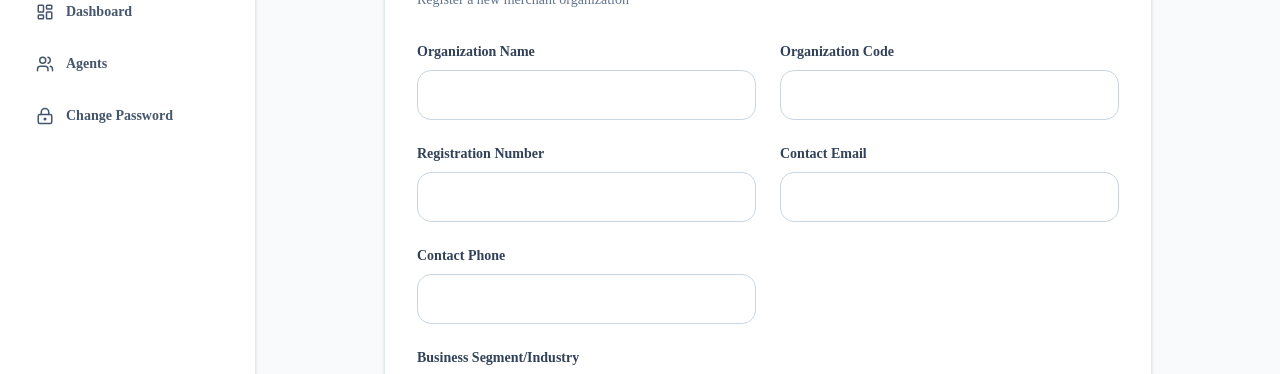
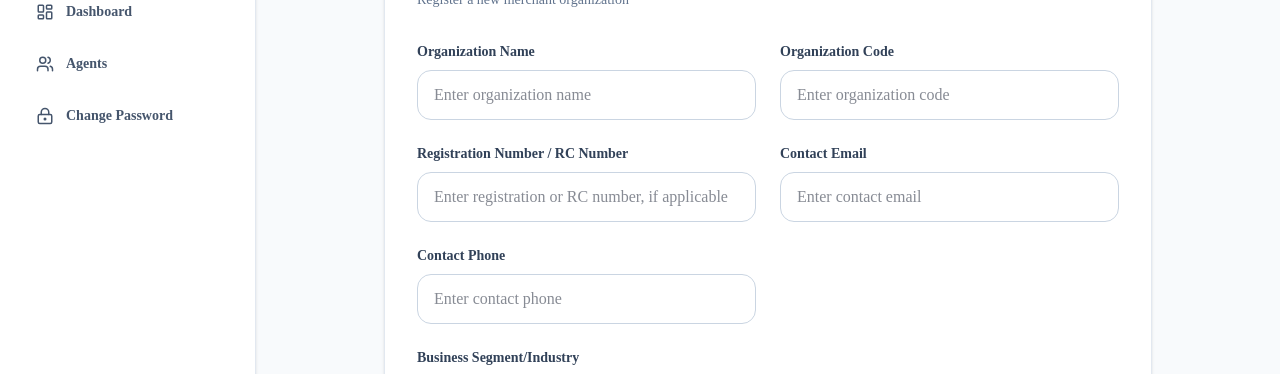
Before and after one commit to Defender007/pos_agent_api_client, a Next.js app: page /organizations/new in a window 1280 px wide. Shown: the part 212-586 px from the top of the page. Built offline with nearby package versions, Linux system fonts and the light colour scheme; no server answers.

Commit message:
make RC number optional for standard organisation

```diff
--- a/src/app/(dashboard)/organizations/[id]/page.tsx
+++ b/src/app/(dashboard)/organizations/[id]/page.tsx
@@ -96,7 +96,7 @@ export default async function OrganizationDetailPage({ params }: Props) {
             </p>
 
             <p>
-              <strong>Registration Number:</strong>{" "}
+              <strong>Registration Number / RC Number:</strong>{" "}
               {organization.registration_number || "—"}
             </p>
 
--- a/src/app/(dashboard)/organizations/new/page.tsx
+++ b/src/app/(dashboard)/organizations/new/page.tsx
@@ -38,6 +38,9 @@ export default function NewOrganizationPage() {
           const businessSegmentOther = String(
             formData.get("business_segment_other") || "",
           ).trim();
+          const registrationNumber = String(
+            formData.get("registration_number") || "",
+          ).trim();
 
           if (businessSegment === "others" && !businessSegmentOther) {
             toast.error("Please specify the other business industry.");
@@ -49,9 +52,7 @@ export default function NewOrganizationPage() {
             await createOrganization({
               name: String(formData.get("name")),
               code: String(formData.get("code") || ""),
-              registration_number: String(
-                formData.get("registration_number") || "",
-              ),
+              registration_number: registrationNumber || null,
               contact_email: String(formData.get("contact_email") || ""),
               contact_phone: String(formData.get("contact_phone") || ""),
               address: String(formData.get("address") || ""),
@@ -76,12 +77,16 @@ export default function NewOrganizationPage() {
         }}
       >
         {[
-          ["name", "Organization Name"],
-          ["code", "Organization Code"],
-          ["registration_number", "Registration Number"],
-          ["contact_email", "Contact Email"],
-          ["contact_phone", "Contact Phone"],
-        ].map(([name, label]) => (
+          ["name", "Organization Name", "Enter organization name"],
+          ["code", "Organization Code", "Enter organization code"],
+          [
+            "registration_number",
+            "Registration Number / RC Number",
+            "Enter registration or RC number, if applicable",
+          ],
+          ["contact_email", "Contact Email", "Enter contact email"],
+          ["contact_phone", "Contact Phone", "Enter contact phone"],
+        ].map(([name, label, placeholder]) => (
           <div key={name}>
             <label className="mb-2 block text-sm font-semibold text-slate-700">
               {label}
@@ -89,6 +94,7 @@ export default function NewOrganizationPage() {
 
             <input
               name={name}
+              placeholder={placeholder}
               required={name === "name"}
               className="w-full rounded-xl border border-slate-300 px-4 py-3"
             />
--- a/src/lib/api/organizations.ts
+++ b/src/lib/api/organizations.ts
@@ -32,7 +32,7 @@ export type Organization = {
 export async function createOrganization(payload: {
   name: string;
   code?: string;
-  registration_number?: string;
+  registration_number?: string | null;
   contact_email?: string;
   contact_phone?: string;
   address?: string;
```
